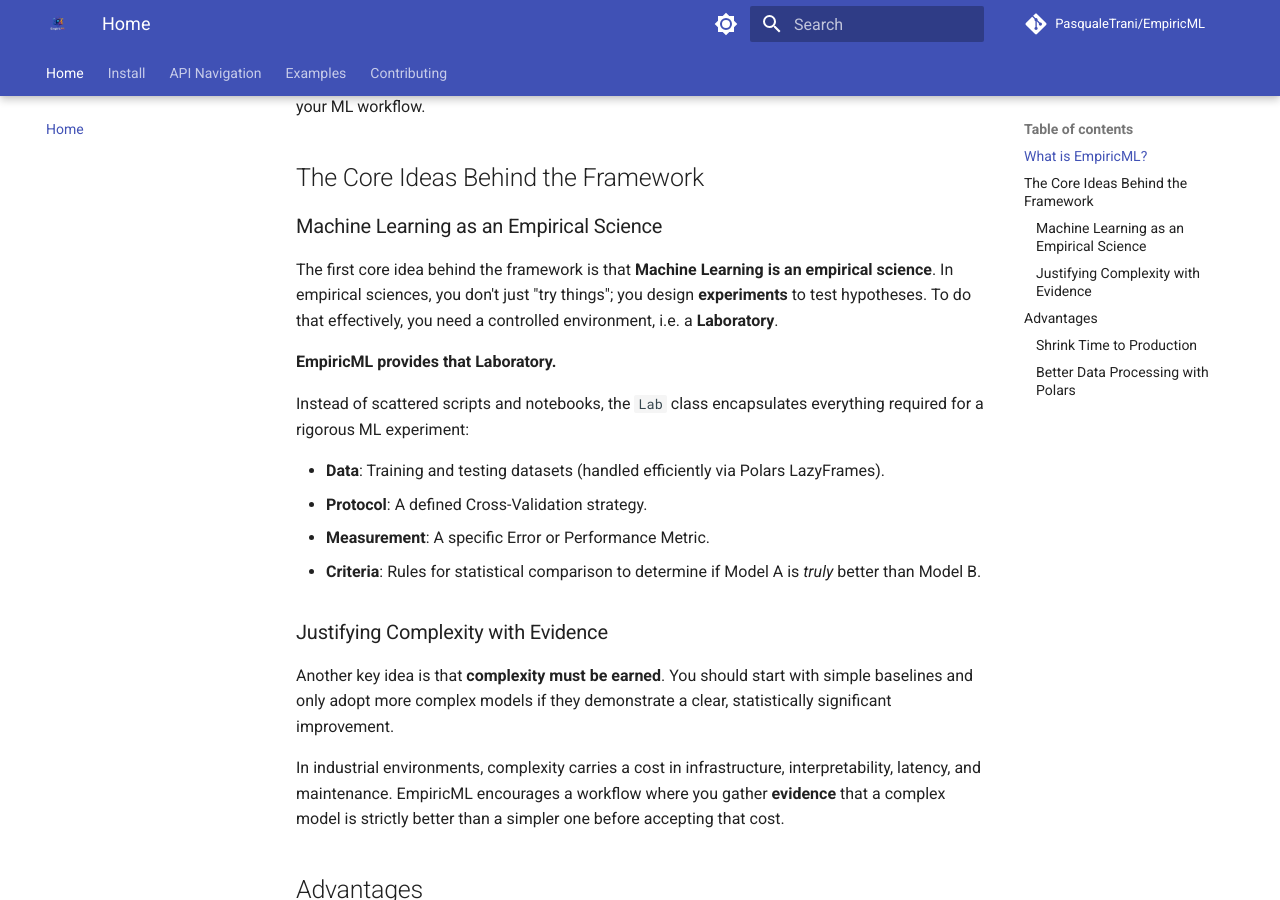
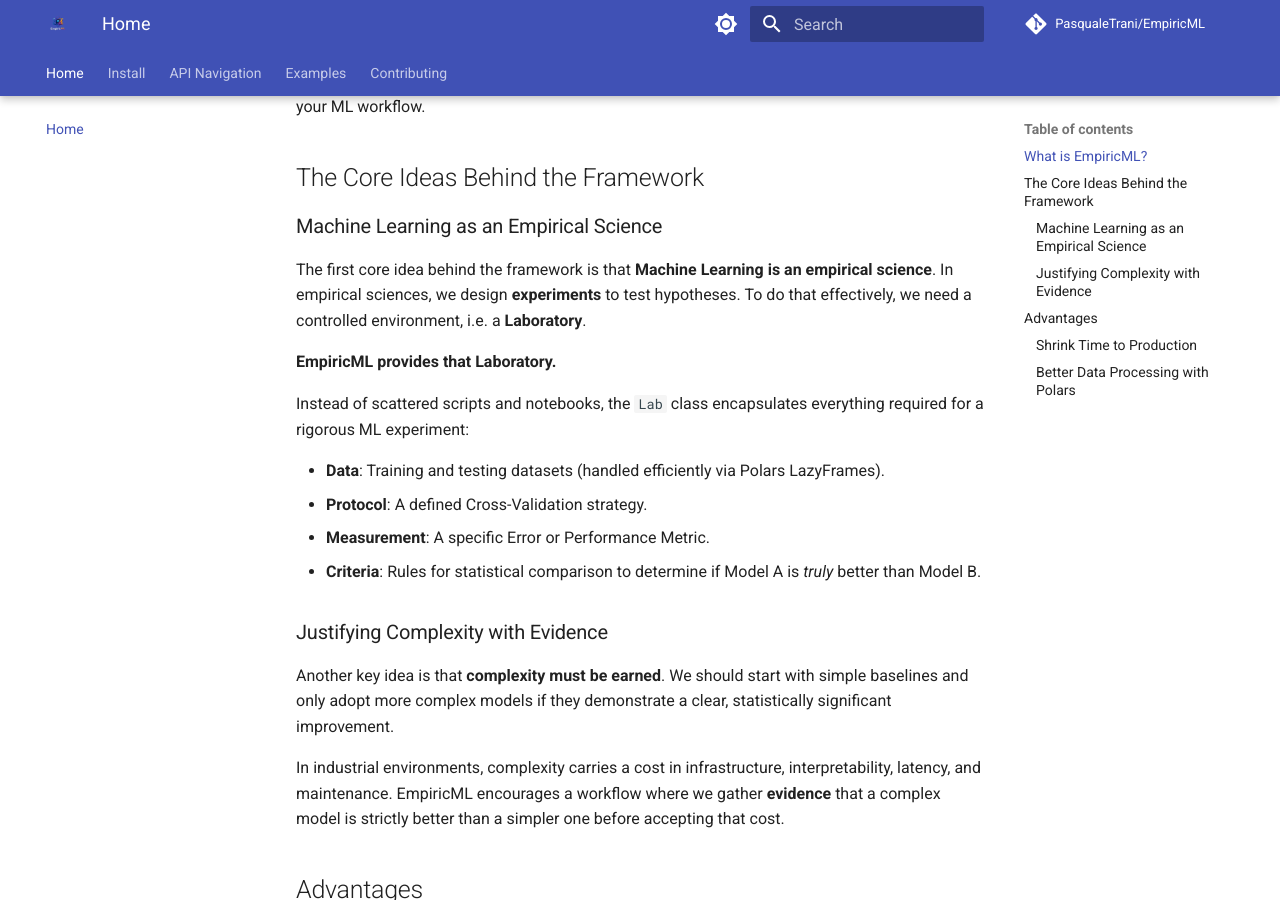
Before and after one commit to PasqualeTrani/EmpiricML, an MkDocs documentation site: the page built from docs/index.md, in a window 1280 px wide and 900 px high, scrolled down 551 px. Built offline with MkDocs 1.6.1 and Material for MkDocs 9.7.7, drawn with Linux system fonts in a browser that asks for light colours; comment, search, counter and statistics services are not loaded; the version menu is left out.

```diff
--- a/docs/index.md
+++ b/docs/index.md
@@ -11,7 +11,7 @@ EmpiricML is a Python framework designed to make building, testing, and tracking
 
 ### Machine Learning as an Empirical Science
 The first core idea behind the framework is that **Machine Learning is an empirical science**.
-In empirical sciences, you don't just "try things"; you design **experiments** to test hypotheses. To do that effectively, you need a controlled environment, i.e. a **Laboratory**.
+In empirical sciences, we design **experiments** to test hypotheses. To do that effectively, we need a controlled environment, i.e. a **Laboratory**.
 
 **EmpiricML provides that Laboratory.**
 
@@ -23,9 +23,9 @@ Instead of scattered scripts and notebooks, the `Lab` class encapsulates everyth
 *   **Criteria**: Rules for statistical comparison to determine if Model A is *truly* better than Model B.
 
 ### Justifying Complexity with Evidence
-Another key idea is that **complexity must be earned**. You should start with simple baselines and only adopt more complex models if they demonstrate a clear, statistically significant improvement.
+Another key idea is that **complexity must be earned**. We should start with simple baselines and only adopt more complex models if they demonstrate a clear, statistically significant improvement.
 
-In industrial environments, complexity carries a cost in infrastructure, interpretability, latency, and maintenance. EmpiricML encourages a workflow where you gather **evidence** that a complex model is strictly better than a simpler one before accepting that cost.
+In industrial environments, complexity carries a cost in infrastructure, interpretability, latency, and maintenance. EmpiricML encourages a workflow where we gather **evidence** that a complex model is strictly better than a simpler one before accepting that cost.
 
 ## Advantages
 
```
Also changed, not shown: README.md (+1 -1 lines).
